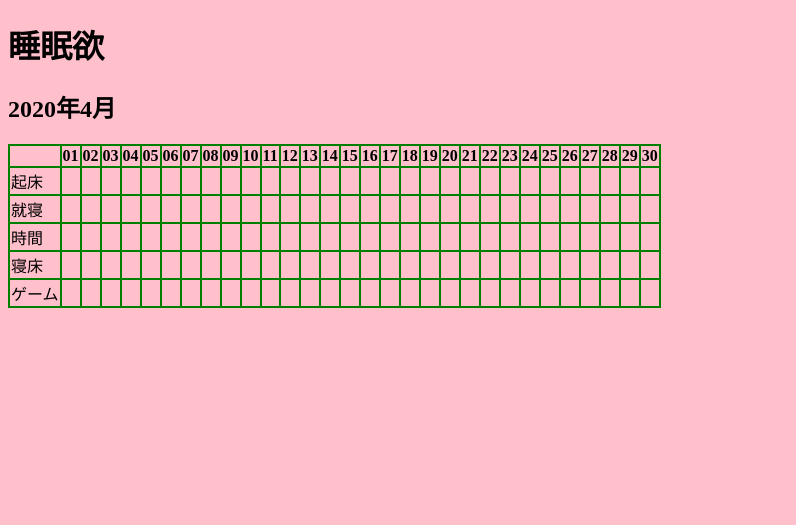
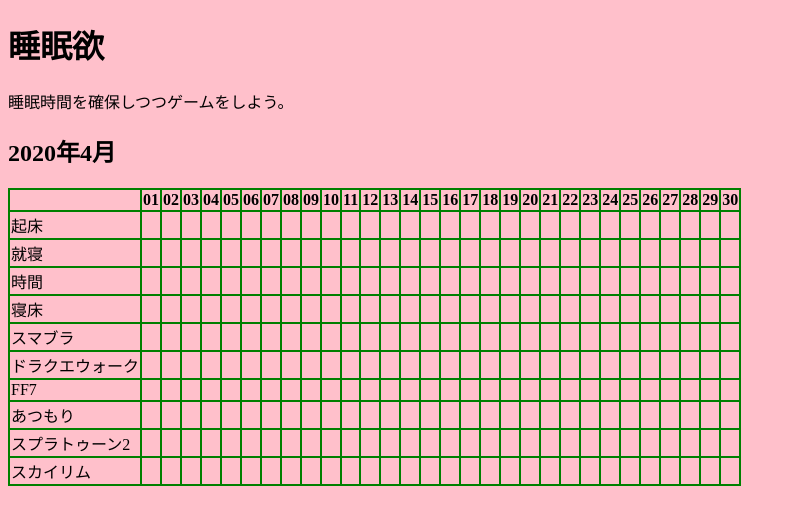
Before and after one commit to takaoyamakoshi/momochi, a Jekyll site: the page built from homemaking/desire/sleep/index.md, in a window 1280 px wide. Shown: the top 525 px of the page, without its empty margins (0-796 px from the left). Built offline with Jekyll 4.4.1, drawn with Linux system fonts in a browser that asks for light colours; our own code applies the rules of GitHub Pages for plain Markdown files.

Commit message:
Update index.md

```diff
--- a/homemaking/desire/sleep/index.md
+++ b/homemaking/desire/sleep/index.md
@@ -1,4 +1,6 @@
 # 睡眠欲
+
+睡眠時間を確保しつつゲームをしよう。
 
 ## 2020年4月
 
@@ -8,4 +10,9 @@
 |就寝| | | | | | | | | | | | | | | | | | | | | | | | | | | | | | |
 |時間| | | | | | | | | | | | | | | | | | | | | | | | | | | | | | |
 |寝床| | | | | | | | | | | | | | | | | | | | | | | | | | | | | | |
-|ゲーム| | | | | | | | | | | | | | | | | | | | | | | | | | | | | | |
+|スマブラ| | | | | | | | | | | | | | | | | | | | | | | | | | | | | | |
+|ドラクエウォーク| | | | | | | | | | | | | | | | | | | | | | | | | | | | | | |
+|FF7| | | | | | | | | | | | | | | | | | | | | | | | | | | | | | |
+|あつもり| | | | | | | | | | | | | | | | | | | | | | | | | | | | | | |
+|スプラトゥーン2| | | | | | | | | | | | | | | | | | | | | | | | | | | | | | |
+|スカイリム| | | | | | | | | | | | | | | | | | | | | | | | | | | | | | |
```
